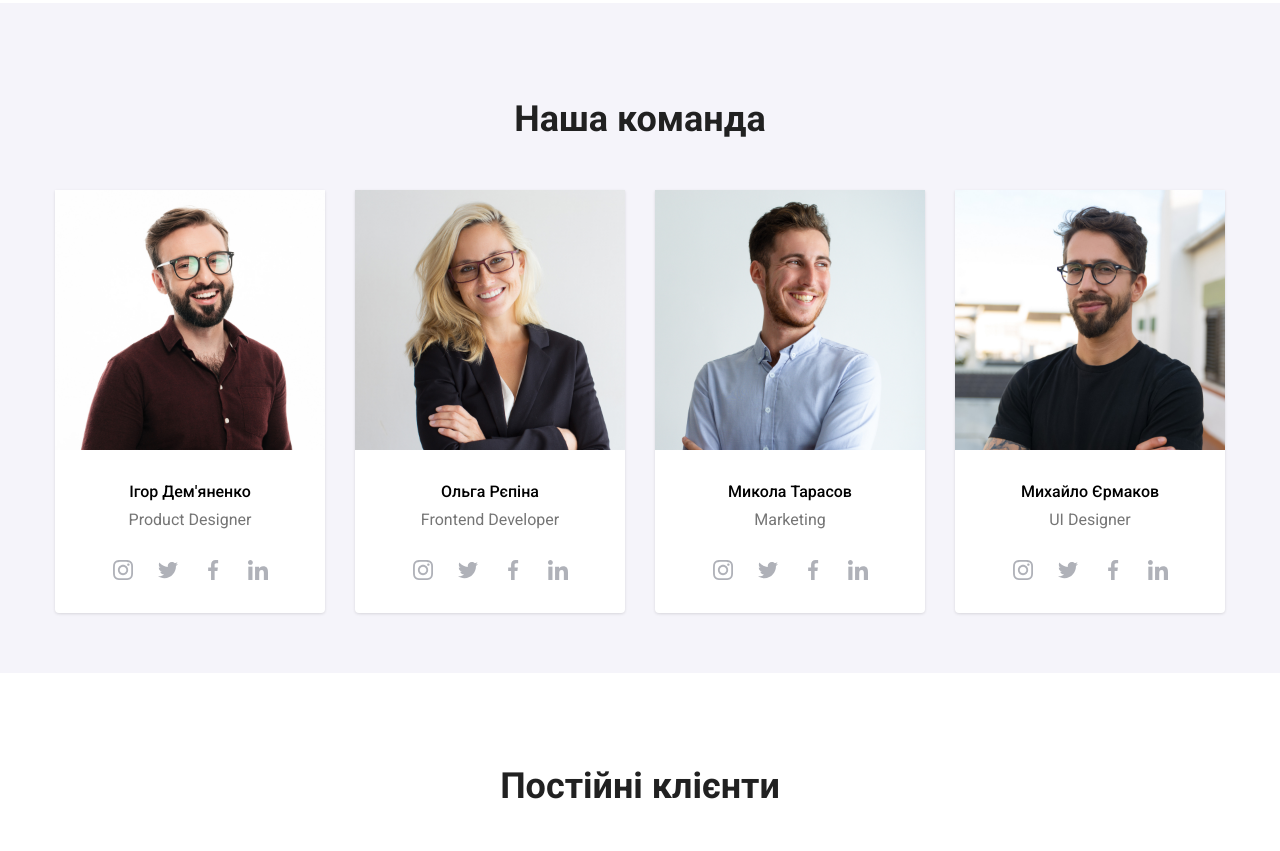
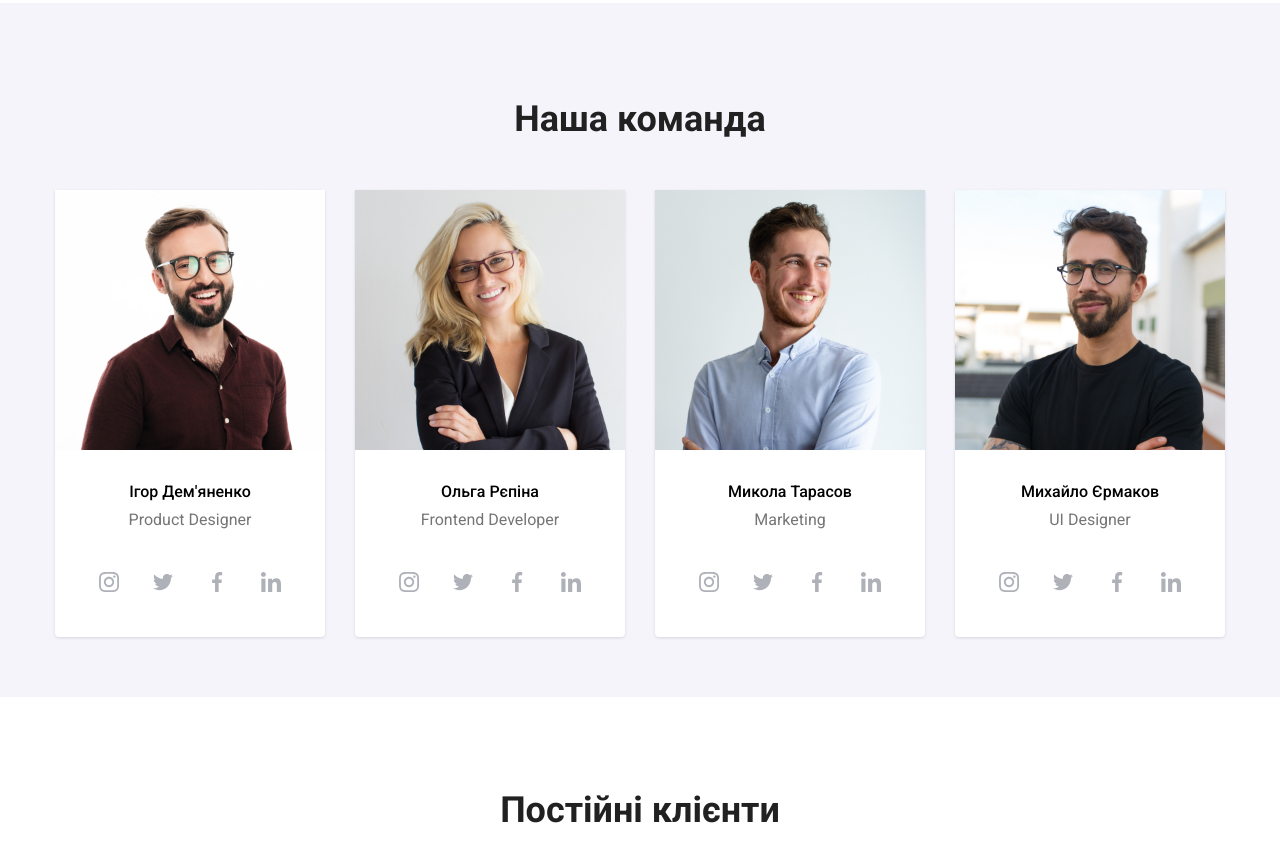
Before and after one commit to Sviatron/WebStudio, a plain HTML site: page index.html in a window 1280 px wide. Shown: the part 1596-2447 px from the top of the page. Drawn offline with nearby package versions, Linux system fonts and the light colour scheme.

Commit message:
lalalalava

```diff
--- a/style.css
+++ b/style.css
@@ -242,6 +242,7 @@ body {
 .team-list {
   list-style: none;
   display: flex;
+  justify-content: center;
   gap: 30px;
   padding-bottom: 60px;
 }
@@ -281,15 +282,19 @@ body {
 .team-sm-list {
   display: flex;
   justify-content: center;
-  gap: 25px;
-  padding-bottom: 30px;
+  gap: 10px;
+  margin-bottom: 30px;
+  padding-left: 32px;
+  padding-right: 32px;
+}
+.team-sm-link {
+  border-radius: 50%;
+  padding: 12px;
+  display: inline-block;
 }
 .team-sm-link:hover {
   background-color: #2196f3;
   border: #2196f3;
-  border-radius: 50%;
-  padding: 12px;
-  display: inline-block;
   fill: #ffffff;
 }
 .team-icon {
@@ -398,6 +403,7 @@ body {
 .footer-icon {
   width: 20px;
   height: 20px;
+  padding: 12px;
   fill: #fff;
 }
 .footer-sm-link:hover .footer-icon {
```
